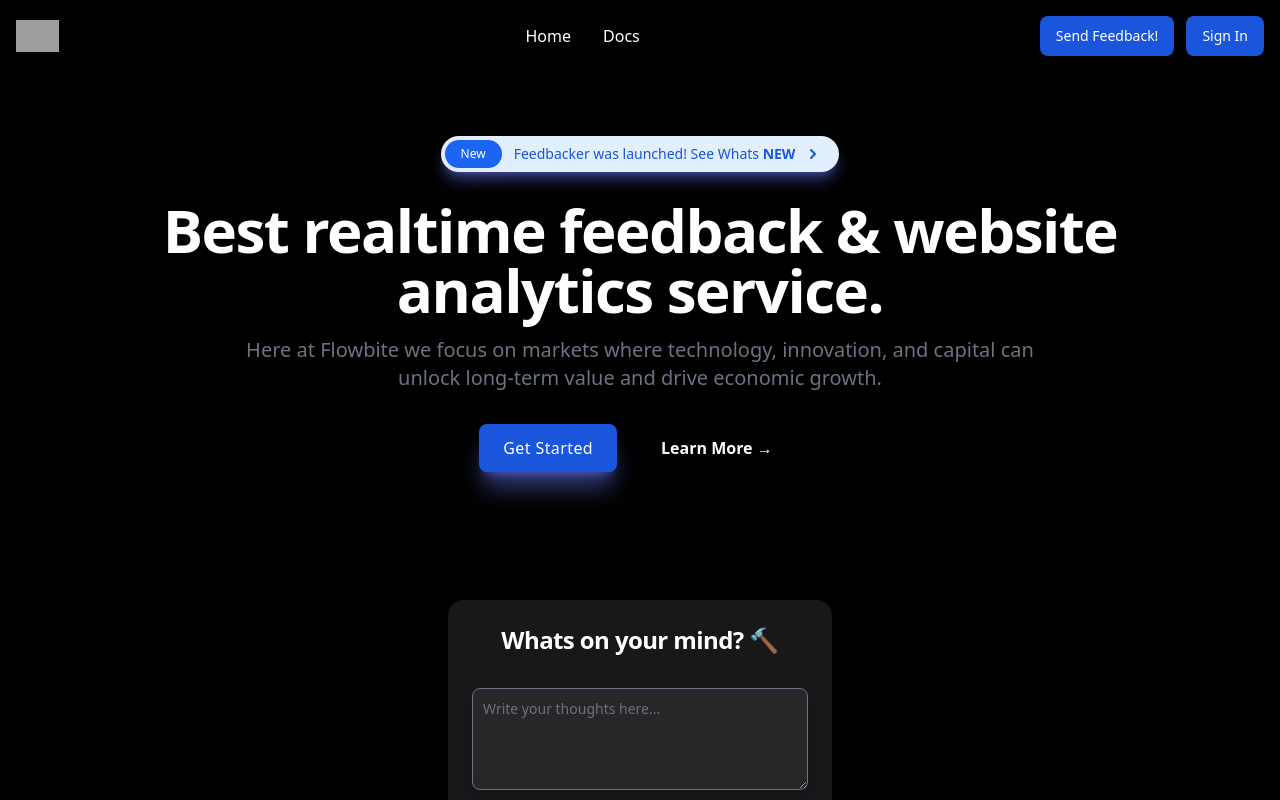
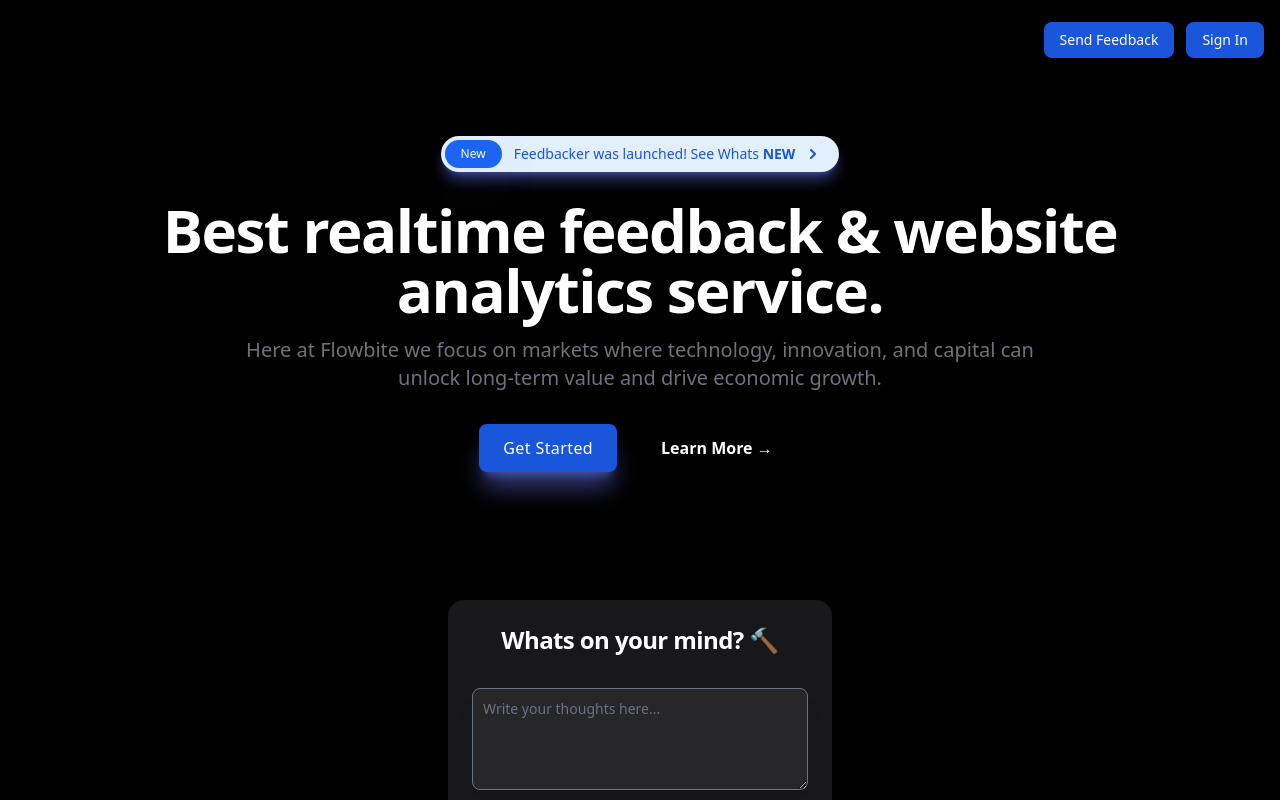
Before and after one commit to ramezj/FeedbackManager, a Next.js app: page / in a window 1280 px wide. Shown: the top 800 px of the page. Built offline with nearby package versions, Linux system fonts and the light colour scheme; grey boxes are pictures that could not be loaded.

Commit message:
New Navbar DaisyUI

```diff
--- a/package.json
+++ b/package.json
@@ -16,6 +16,7 @@
     "@nextui-org/react": "^1.0.0-beta.12",
     "@prisma/client": "^4.11.0",
     "bcrypt": "^5.1.0",
+    "daisyui": "^2.51.5",
     "dotenv": "^16.0.3",
     "eslint": "8.36.0",
     "eslint-config-next": "13.2.4",
--- a/src/components/Navbar.js
+++ b/src/components/Navbar.js
@@ -4,8 +4,12 @@ import Cookies from 'universal-cookie';
 import { useRouter } from 'next/router'
 import { Input } from "@nextui-org/react";
 import MVP from './MVP'
+import "flowbite";
+import { Fragment } from 'react'
+import { Disclosure, Menu, Transition } from '@headlessui/react'
+import { Bars3Icon, BellIcon, XMarkIcon } from '@heroicons/react/24/outline'
 
-const Navbar = (props) => {
+const NavbarComponent = (props) => {
   const router = useRouter();
   const redirectToHome = () => {
     router.push('/')
@@ -14,43 +18,88 @@ const Navbar = (props) => {
   const redirectHome = () => {
     router.push('/')
   }
+
+
     return (
-        <nav class="bg-black dark:bg-gray-900 fixed w-full z-20 top-0 left-0">
-  <div class="max-w-screen-xl flex flex-wrap items-center justify-between mx-auto p-4">
-  <a onClick={redirectHome} class="cursor-pointer flex items-center">
-      <img src="https://flowbite.com/docs/images/logo.svg" class="h-8 mr-3" alt="Flowbite Logo"/>
-      <span class="self-center text-2xl font-semibold whitespace-nowrap dark:text-white">Feedbacker</span>
-  </a>
-  <div class="flex md:order-2 space-x-3">
+//         <nav class="bg-black dark:bg-gray-900 fixed w-full z-20 top-0 left-0">
+//   <div class="max-w-screen-xl flex flex-wrap items-center justify-between mx-auto p-4">
+//   <a onClick={redirectHome} class="cursor-pointer flex items-center">
+//       <img src="https://flowbite.com/docs/images/logo.svg" class="h-8 mr-3" alt="Flowbite Logo"/>
+//       <span class="self-center text-2xl font-semibold whitespace-nowrap dark:text-white">Feedbacker</span>
+//   </a>
+//   <div class="flex md:order-2 space-x-3">
 
-<button id="dropdownDefaultButton" data-dropdown-toggle="dropdown" class="text-white bg-blue-700 hover:bg-blue-800 focus:ring-4 focus:outline-none focus:ring-blue-300 font-medium rounded-lg text-sm px-4 py-2.5 text-center inline-flex items-center dark:bg-blue-600 dark:hover:bg-blue-700 dark:focus:ring-blue-800" type="button">
-  Send Feedback!
+// <button id="dropdownDefaultButton" data-dropdown-toggle="dropdown" class="text-white bg-blue-700 hover:bg-blue-800 focus:ring-4 focus:outline-none focus:ring-blue-300 font-medium rounded-lg text-sm px-4 py-2.5 text-center inline-flex items-center dark:bg-blue-600 dark:hover:bg-blue-700 dark:focus:ring-blue-800" type="button">
+//   Send Feedback!
+//   </button>
+// <div id="dropdown" class="z-10 hidden divide-y divide-gray-100 rounded-lg shadow w-96 dark:bg-gray-700">
+// <MVP userId={"64242d7de859353bfa82d4fa"}/>
+// </div>
+//       <button onClick={props.onClickRedirect} type="button" class="duration-500 text-white bg-blue-700 hover:bg-blue-800 font-medium rounded-lg text-sm px-4 py-2 text-center mr-3 md:mr-0 dark:bg-blue-600 dark:hover:bg-blue-700">{props.isLoggedIn}</button>
+//       <button data-collapse-toggle="navbar-sticky" type="button" class="inline-flex items-center p-2 text-sm text-gray-500 rounded-lg md:hidden hover:bg-gray-100 focus:outline-none focus:ring-2 focus:ring-gray-200 dark:text-gray-400 dark:hover:bg-gray-700 dark:focus:ring-gray-600" aria-controls="navbar-sticky" aria-expanded="false">
+//         <span class="sr-only">Open main menu</span>
+//         <svg class="w-6 h-6" aria-hidden="true" fill="currentColor" viewBox="0 0 20 20" xmlns="http://www.w3.org/2000/svg"><path fill-rule="evenodd" d="M3 5a1 1 0 011-1h12a1 1 0 110 2H4a1 1 0 01-1-1zM3 10a1 1 0 011-1h12a1 1 0 110 2H4a1 1 0 01-1-1zM3 15a1 1 0 011-1h12a1 1 0 110 2H4a1 1 0 01-1-1z" clip-rule="evenodd"></path></svg>
+//       </button>
+//   </div>
+//   <div class="items-center justify-between hidden w-full md:flex md:w-auto md:order-1" id="navbar-sticky">
+//     <ul class="flex flex-col p-4 md:p-0 mt-4 font-medium border border-gray-100 rounded-lg bg-black md:flex-row md:space-x-8 md:mt-0 md:border-0 md:bg-black dark:bg-black md:dark:bg-black dark:border-gray-700">
+//       <li>
+
+//       <a href="#" onClick={redirectToHome} class="duration-500 block py-2 pl-3 pr-4 text-white rounded hover:bg-gray-100 md:hover:bg-transparent md:hover:text-slate-300 md:p-0 md:dark:hover:text-blue-500 dark:text-slate-200 dark:hover:bg-gray-700 dark:hover:text-white md:dark:hover:bg-transparent dark:border-gray-700">Home</a>
+//       </li>
+//       <li>
+//         <a href="#" class="duration-500 block py-2 pl-3 pr-4 text-white rounded hover:bg-gray-100 md:hover:bg-transparent md:hover:text-slate-300 md:p-0 md:dark:hover:text-blue-500 dark:text-white dark:hover:bg-gray-700 dark:hover:text-white md:dark:hover:bg-transparent dark:border-gray-700">Docs</a>
+//       </li>
+//       <li>
+//         <a href="#" class="duration-500 block py-2 pl-3 pr-4 text-whiterounded hover:bg-gray-100 md:hover:bg-transparent md:hover:text-slate-300 md:p-0 md:dark:hover:text-blue-500 dark:text-white dark:hover:bg-gray-700 dark:hover:text-white md:dark:hover:bg-transparent dark:border-gray-700">Pricing</a>
+//       </li>
+//     </ul>
+//   </div>
+//   </div>
+// </nav>
+
+<>
+<div className="navbar bg-black ">
+  <div className="navbar-start mt-2">
+    <div className="dropdown">
+      <label tabIndex={0} className="btn btn-ghost lg:hidden">
+        <svg xmlns="http://www.w3.org/2000/svg" className="h-5 w-5" fill="none" viewBox="0 0 24 24" stroke="currentColor"><path strokeLinecap="round" strokeLinejoin="round" strokeWidth="2" d="M4 6h16M4 12h8m-8 6h16" /></svg>
+      </label>
+      <ul tabIndex={0} className="menu menu-compact dropdown-content mt-3 p-2 shadow bg-base-100 rounded-box w-52">
+        <li><a>Home</a></li>
+        <li><a>Docs</a></li>
+        <li><a>Pricing</a></li>
+      </ul>
+    </div>
+    <button onClick={redirectHome} className="ml-1 btn btn-ghost normal-case text-xl">Feedbacker</button>
+  </div>
+  <div className="navbar-center hidden lg:flex">
+    <ul className="menu menu-horizontal px-1">
+      <li><a>Home</a></li>
+      <li><a>Docs</a></li>
+      <li><a>Pricing</a></li>
+
+    </ul>
+  </div>
+  <div className="navbar-end space-x-3 mr-2 mt-2">
+  {/* <button id="dropdownDefaultButton" data-dropdown-toggle="dropdown" class="duration-500 text-white bg-blue-700 hover:bg-blue-800 font-medium rounded-lg text-sm px-4 py-2 text-center mr-3 md:mr-0 dark:bg-blue-600 dark:hover:bg-blue-700" type="button">
+    Try Demo
   </button>
 <div id="dropdown" class="z-10 hidden divide-y divide-gray-100 rounded-lg shadow w-96 dark:bg-gray-700">
 <MVP userId={"64242d7de859353bfa82d4fa"}/>
+</div> */}
+<div className="dropdown dropdown-end">
+  <button class="duration-500 text-white bg-blue-700 hover:bg-blue-800 font-medium rounded-lg text-sm px-4 py-2 text-center mr-3 md:mr-0 dark:bg-blue-600 dark:hover:bg-blue-700">
+  <label tabIndex={0}>Send Feedback</label>
+  </button>
+  <ul tabIndex={0} className="dropdown-content menu p-2 shadow rounded-box w-max ">
+  <MVP userId={"64242d7de859353bfa82d4fa"}/>
+  </ul>
 </div>
-      <button onClick={props.onClickRedirect} type="button" class="duration-500 text-white bg-blue-700 hover:bg-blue-800 font-medium rounded-lg text-sm px-4 py-2 text-center mr-3 md:mr-0 dark:bg-blue-600 dark:hover:bg-blue-700">{props.isLoggedIn}</button>
-      <button data-collapse-toggle="navbar-sticky" type="button" class="inline-flex items-center p-2 text-sm text-gray-500 rounded-lg md:hidden hover:bg-gray-100 focus:outline-none focus:ring-2 focus:ring-gray-200 dark:text-gray-400 dark:hover:bg-gray-700 dark:focus:ring-gray-600" aria-controls="navbar-sticky" aria-expanded="false">
-        <span class="sr-only">Open main menu</span>
-        <svg class="w-6 h-6" aria-hidden="true" fill="currentColor" viewBox="0 0 20 20" xmlns="http://www.w3.org/2000/svg"><path fill-rule="evenodd" d="M3 5a1 1 0 011-1h12a1 1 0 110 2H4a1 1 0 01-1-1zM3 10a1 1 0 011-1h12a1 1 0 110 2H4a1 1 0 01-1-1zM3 15a1 1 0 011-1h12a1 1 0 110 2H4a1 1 0 01-1-1z" clip-rule="evenodd"></path></svg>
-      </button>
+<button onClick={props.onClickRedirect} type="button" class="duration-500 text-white bg-blue-700 hover:bg-blue-800 font-medium rounded-lg text-sm px-4 py-2 text-center mr-3 md:mr-0 dark:bg-blue-600 dark:hover:bg-blue-700">{props.isLoggedIn}</button>
   </div>
-  <div class="items-center justify-between hidden w-full md:flex md:w-auto md:order-1" id="navbar-sticky">
-    <ul class="flex flex-col p-4 md:p-0 mt-4 font-medium border border-gray-100 rounded-lg bg-black md:flex-row md:space-x-8 md:mt-0 md:border-0 md:bg-black dark:bg-black md:dark:bg-black dark:border-gray-700">
-      <li>
-
-      <a href="#" onClick={redirectToHome} class="duration-500 block py-2 pl-3 pr-4 text-white rounded hover:bg-gray-100 md:hover:bg-transparent md:hover:text-slate-300 md:p-0 md:dark:hover:text-blue-500 dark:text-slate-200 dark:hover:bg-gray-700 dark:hover:text-white md:dark:hover:bg-transparent dark:border-gray-700">Home</a>
-      </li>
-      <li>
-        <a href="#" class="duration-500 block py-2 pl-3 pr-4 text-white rounded hover:bg-gray-100 md:hover:bg-transparent md:hover:text-slate-300 md:p-0 md:dark:hover:text-blue-500 dark:text-white dark:hover:bg-gray-700 dark:hover:text-white md:dark:hover:bg-transparent dark:border-gray-700">Docs</a>
-      </li>
-      <li>
-        <a href="#" class="duration-500 block py-2 pl-3 pr-4 text-whiterounded hover:bg-gray-100 md:hover:bg-transparent md:hover:text-slate-300 md:p-0 md:dark:hover:text-blue-500 dark:text-white dark:hover:bg-gray-700 dark:hover:text-white md:dark:hover:bg-transparent dark:border-gray-700">Pricing</a>
-      </li>
-    </ul>
-  </div>
-  </div>
-</nav>
+</div>
+</>
     )
 }
-export default Navbar
+export default NavbarComponent
--- a/src/pages/Dashboard.js
+++ b/src/pages/Dashboard.js
@@ -3,7 +3,7 @@ import UserInfo from '../components/UserInfo';
 import Cookies from 'universal-cookie';
 import jwt from "jsonwebtoken";
 import { useRouter } from 'next/router'
-import Navbar from '../components/Navbar'
+import NavbarComponent from '../components/Navbar'
 import "flowbite";
 
 export default function Dashboard() {
@@ -28,7 +28,7 @@ export default function Dashboard() {
   return (
     <>
     <div class="bg-black dark:bg-black">
-      <Navbar onClickRedirect={redirectDashboard} isLoggedIn={isLoggedIn} logged={logged}/>
+      <NavbarComponent onClickRedirect={redirectDashboard} isLoggedIn={isLoggedIn} logged={logged}/>
       <center>
         <br></br><br></br><br></br>
       <UserInfo />
--- a/src/pages/Login.js
+++ b/src/pages/Login.js
@@ -26,7 +26,7 @@ export default function Login() {
   }
   return (
     <>
-   <Navbar onClickRedirect={redirectDashboard} isLoggedIn={isLoggedIn} logged={logged}/>
+   <Navbar onClickRedirect={redirectDashboard} isLoggedIn={isLoggedIn}/>
     <center>
       <LoginForm />
     </center>
--- a/src/pages/index.js
+++ b/src/pages/index.js
@@ -1,7 +1,7 @@
 import { useState, useEffect } from 'react'
 import { useRouter } from 'next/router'
 import Cookies from 'universal-cookie';
-import Navbar from '../components/Navbar';
+import NavbarComponent from '../components/Navbar';
 import { motion } from 'framer-motion';
 import MVP from '../components/MVP';
 import GlowAlert from '../components/GlowAlert';
@@ -33,8 +33,7 @@ export default function Home() {
   }
   return (
     <div>
-      <Navbar onClickRedirect={redirectDashboard} isLoggedIn={isLoggedIn}/>
-<br></br><br></br><br></br>
+      <NavbarComponent onClickRedirect={redirectDashboard} isLoggedIn={isLoggedIn}/>
       <section class="dark:bg-gray-900 dark:text-white">
     <div class="py-8 px-4 mx-auto max-w-screen-xl text-center lg:py-16 lg:px-12 ">
     <GlowAlert />
--- a/tailwind.config.js
+++ b/tailwind.config.js
@@ -14,6 +14,7 @@ module.exports = {
     extend: {},
   },
   plugins: [
+    require("daisyui"),
     require('flowbite/plugin')
   ]
 }
```
Also changed, not shown: 1 other file (tests, documents, lock files or other folders).
